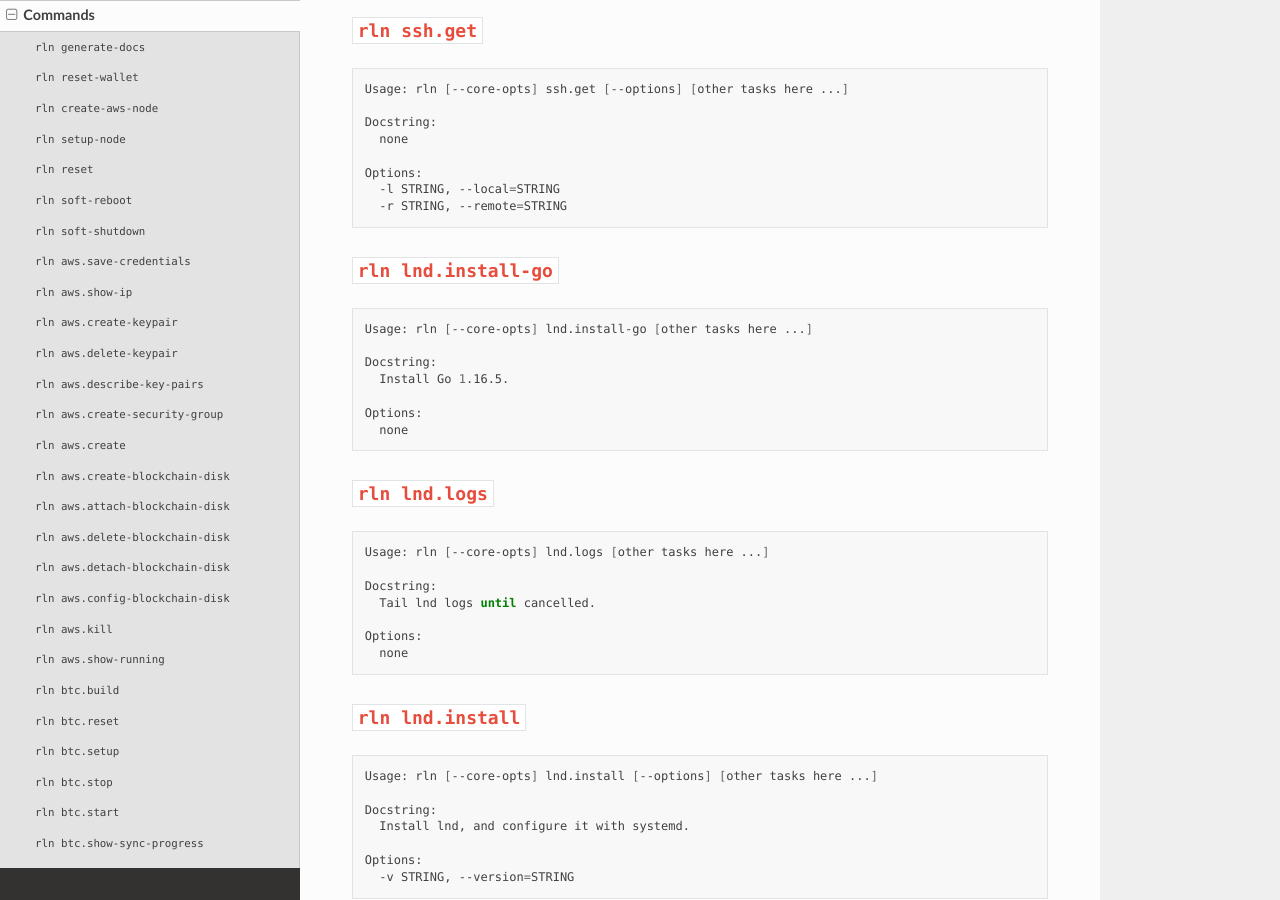
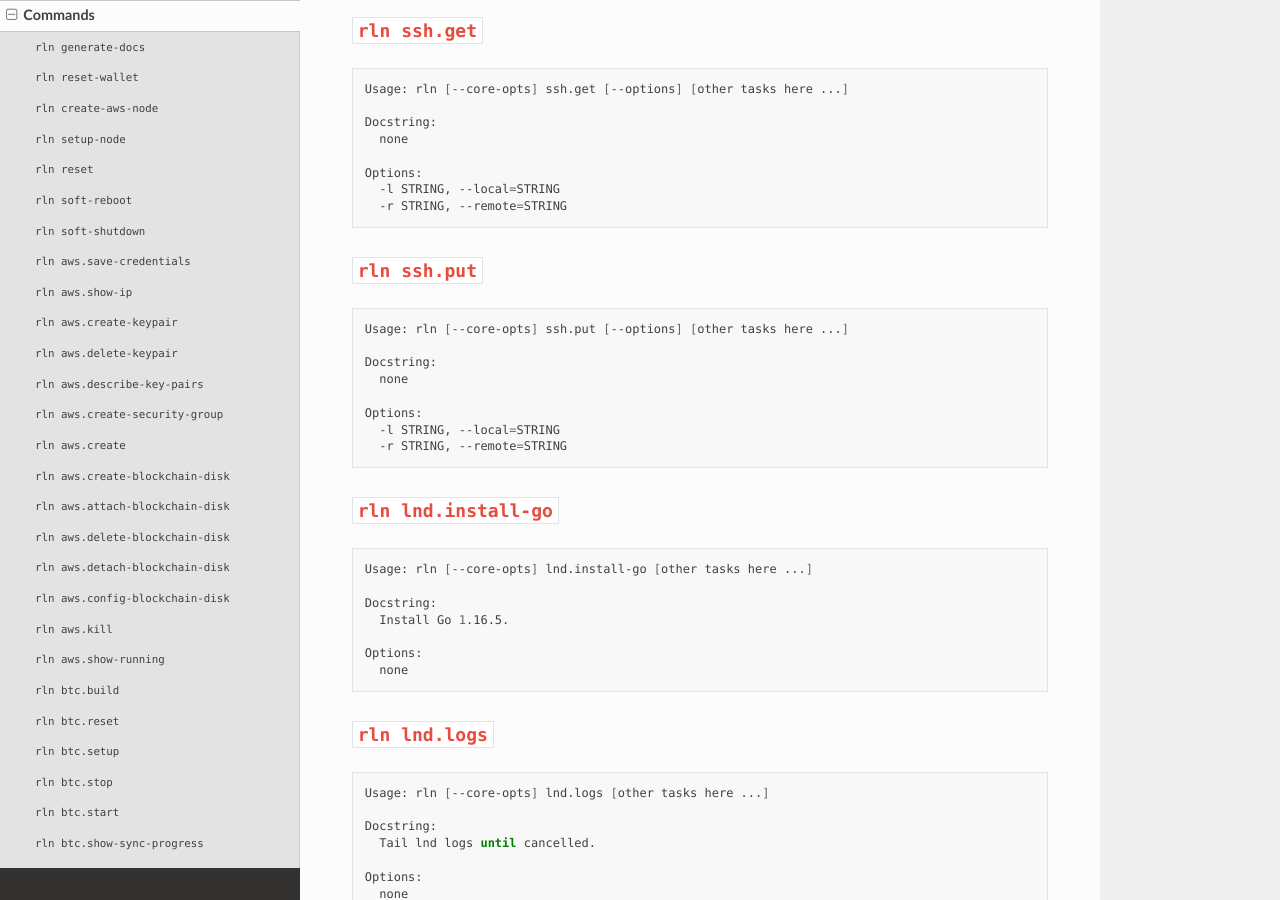
Before and after one commit to lightningorb/rln, a Sphinx documentation site: the page built from docs/source/commands.rst, in a window 1280 px wide and 900 px high, scrolled down 8591 px. Built offline with Sphinx 7.4.7 and the Read the Docs theme 2.0.0, drawn with Linux system fonts in a browser that asks for light colours; pages that are not in the unit, such as notebooks, are missing from menus; some of the changed text lies outside the part shown.

Commit message:
updated docs

```diff
--- a/docs/source/commands.rst
+++ b/docs/source/commands.rst
@@ -572,6 +572,22 @@
 
 
 
+``rln ssh.put``
+-----------
+
+.. code:: bash
+
+    Usage: rln [--core-opts] ssh.put [--options] [other tasks here ...]
+
+    Docstring:
+      none
+
+    Options:
+      -l STRING, --local=STRING
+      -r STRING, --remote=STRING
+
+
+
 ``rln lnd.install-go``
 -----------
 
@@ -1089,6 +1106,21 @@
     Docstring:
       Run the suez app from src/suez
       to find out more: https://github.com/prusnak/suez
+
+    Options:
+      none
+
+
+
+``rln utils.stream-htlcs``
+-----------
+
+.. code:: bash
+
+    Usage: rln [--core-opts] utils.stream-htlcs [other tasks here ...]
+
+    Docstring:
+      none
 
     Options:
       none
--- a/docs/source/installation.rst
+++ b/docs/source/installation.rst
@@ -3,7 +3,7 @@
 
 .. code-block:: bash
 
-    git clone https://github.com/getlightning/rln.git
+    git clone https://github.com/bc31164b-cfd5-4a63-8144-875100622b2d/rln.git
     cd rln
 
     # run from git dir
```
Also changed, not shown: other parts of docs/source/commands.rst (+2 -1 lines).
